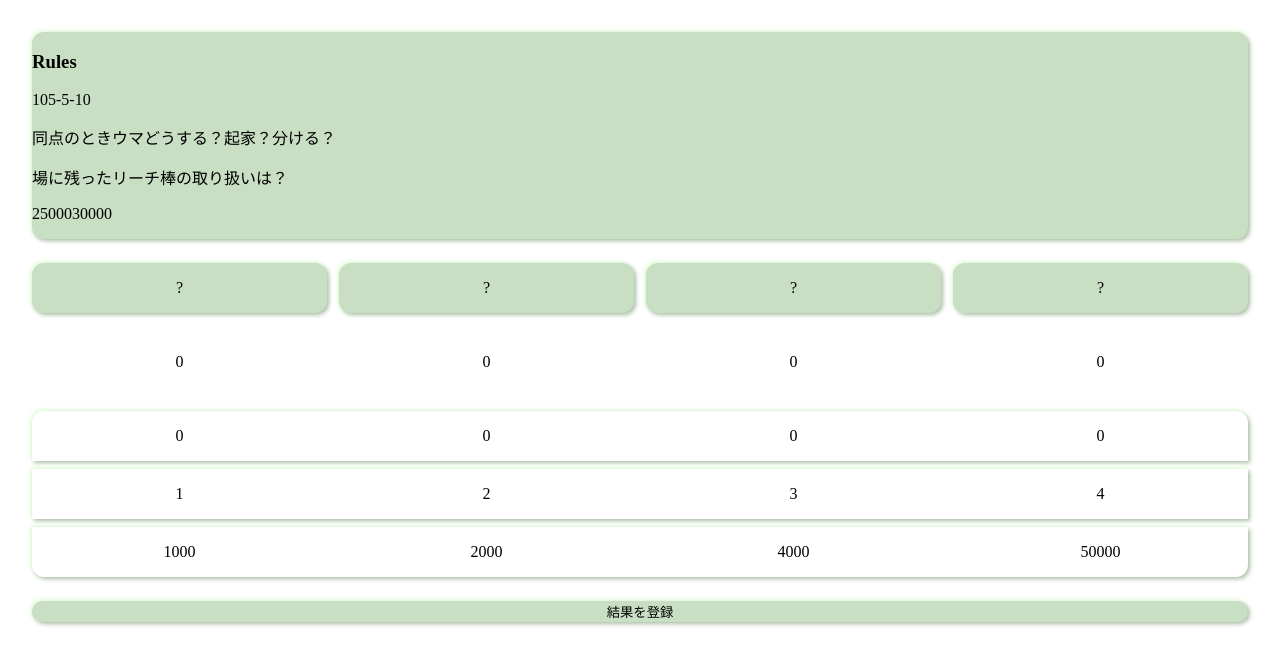
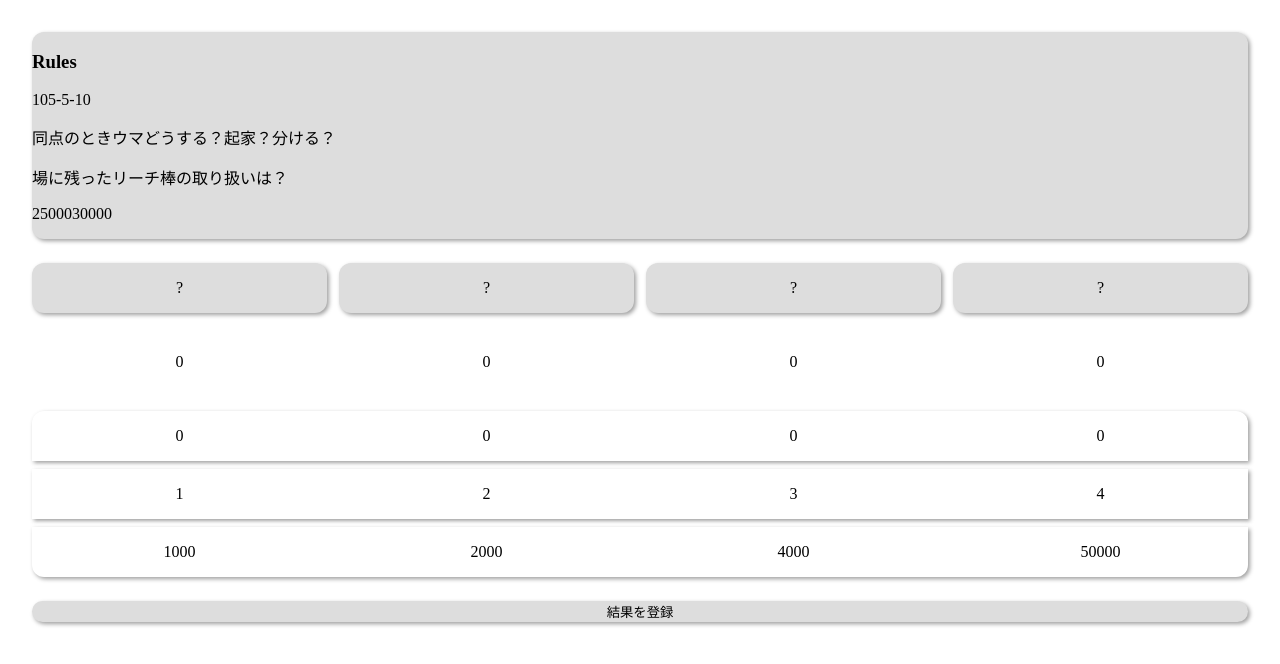
Before and after one commit to tgc624/tgc-tools, a React (Create React App) app in the folder neumahjong/: page / in a window 1280 px wide. Shown: the top 664 px of the page. Built offline with nearby package versions, Linux system fonts and the light colour scheme; the HTML template or start-up script is replaced by a standard one.

Commit message:
色調整が面倒なので、白ベースにした

```diff
--- a/neumahjong/src/App.css
+++ b/neumahjong/src/App.css
@@ -1,7 +1,7 @@
 :root {
-  --base-color: #c9dfc3;
-  --base-color-light: #abbea6;
-  --base-color-dark: #e7ffe0;
+  --base-color: #ddd;
+  --base-color-light: #9f9f9f;
+  --base-color-dark: #ffffff;
   --main-bg-color: brown;
   --base-spacing: 4px;
   --base-distance: 2px;
```
